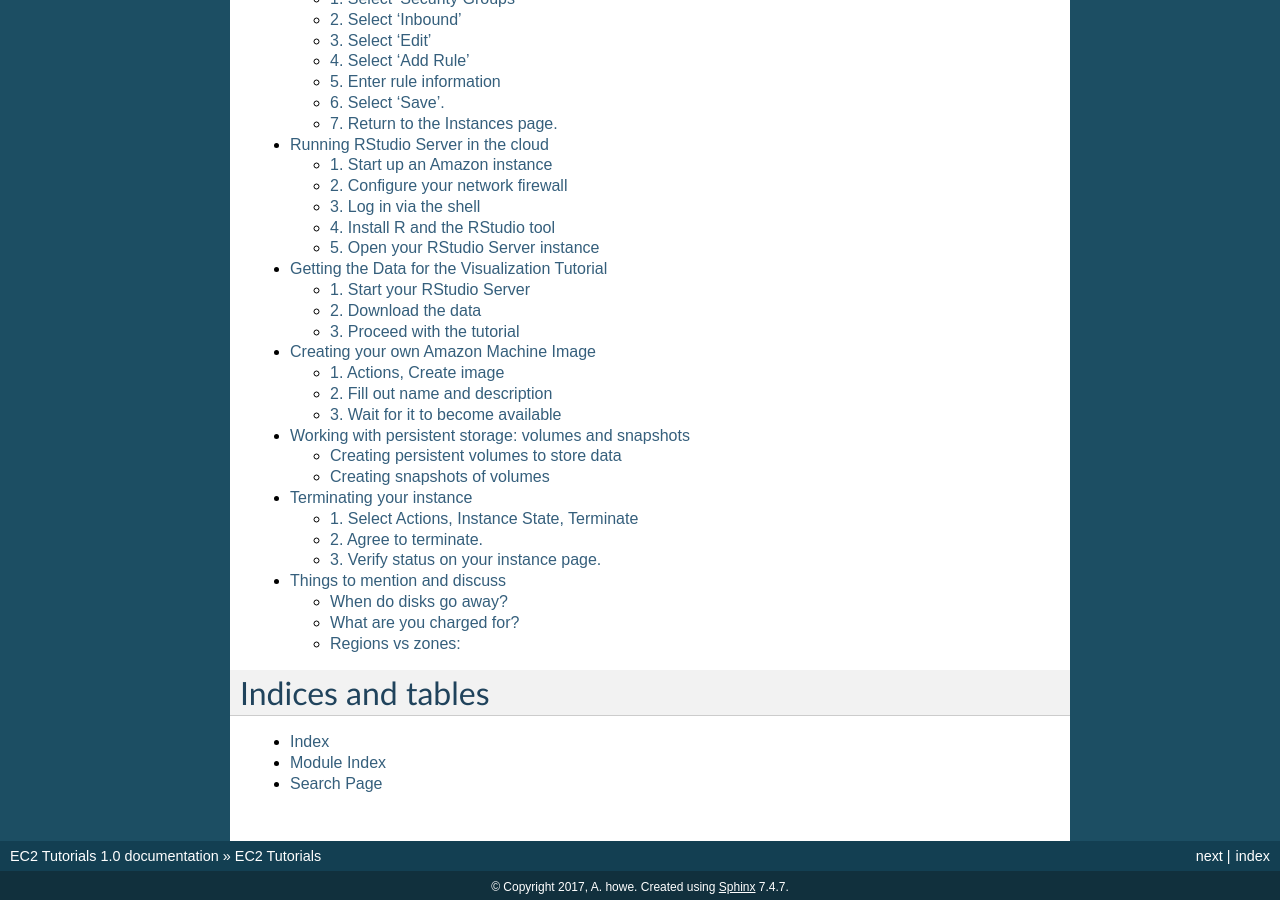
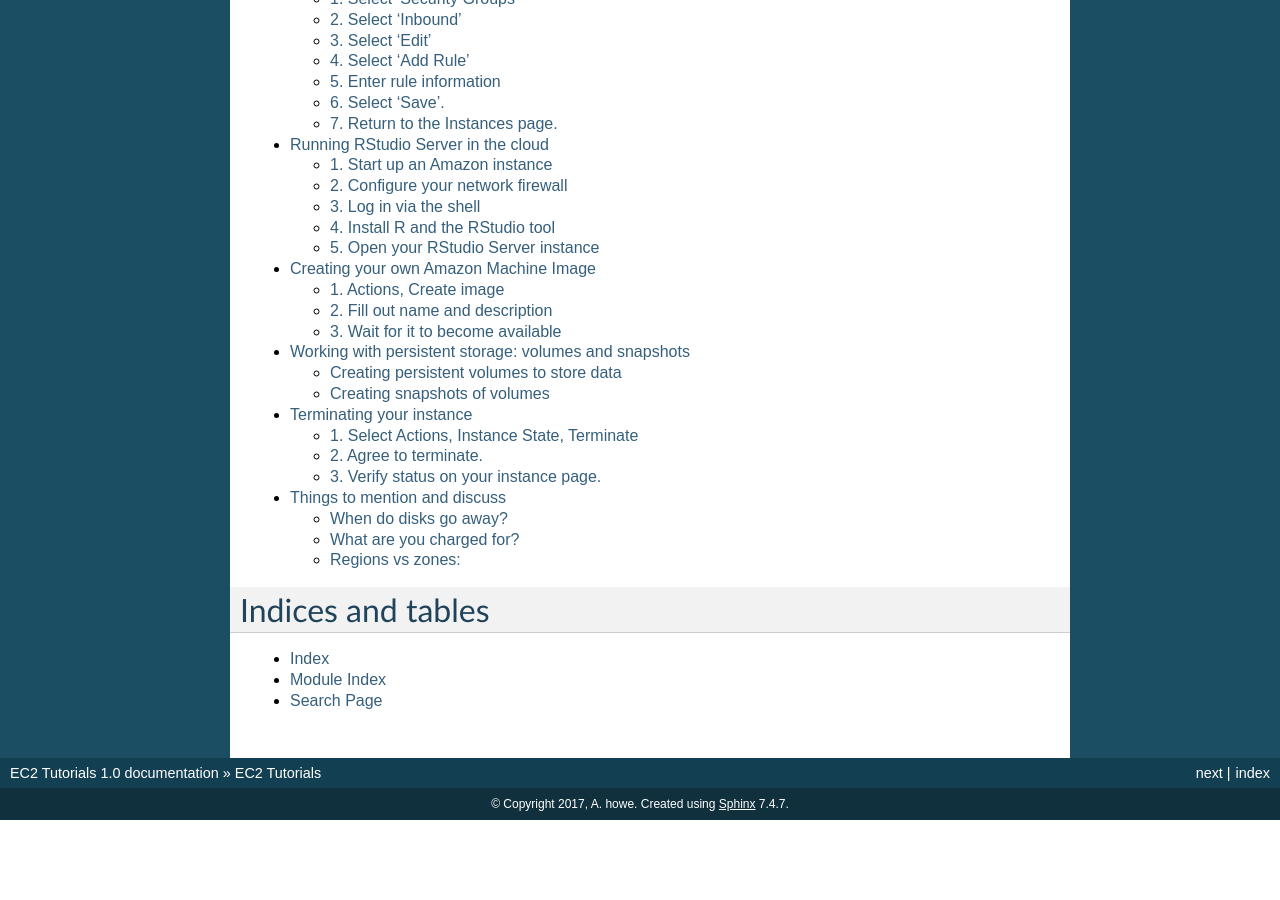
Before and after one commit to germs-lab/ec2-tutorials, a Sphinx documentation site: the page built from docs/index.rst, in a window 1280 px wide and 900 px high, scrolled down 696 px. Built offline with Sphinx 7.4.7, drawn with Linux system fonts in a browser that asks for light colours; after the commit the page ends 1516 px from its top, so only the background shows below that.

Commit message:
Update index.rst

```diff
--- a/docs/index.rst
+++ b/docs/index.rst
@@ -17,7 +17,6 @@
    login-shell-win
    configure-firewall
    install-rstudio-server
-   get-data-for-rtutorial
    creating-ami
    volumes-and-snapshots
    terminate-instance
```
